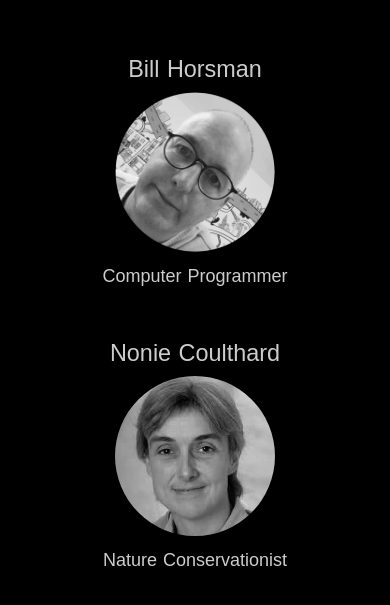
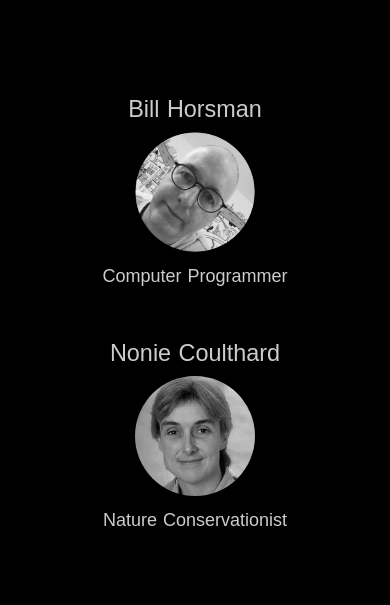
Before and after one commit to billhorsman/logicalcobwebs, a Nuxt app: page / in a window 390 px wide. Shown: the part 109-714 px from the top of the page. Built offline with nearby package versions, Linux system fonts and the light colour scheme.

Commit message:
Smaller avatars on mobile

```diff
--- a/pages/index.vue
+++ b/pages/index.vue
@@ -56,5 +56,9 @@ img {
   border-radius: 50%;
   height: 160px;
   width: 160px;
+  @media (max-width: 480px) {
+    height: 120px;
+    width: 120px;
+  }
 }
 </style>
```
